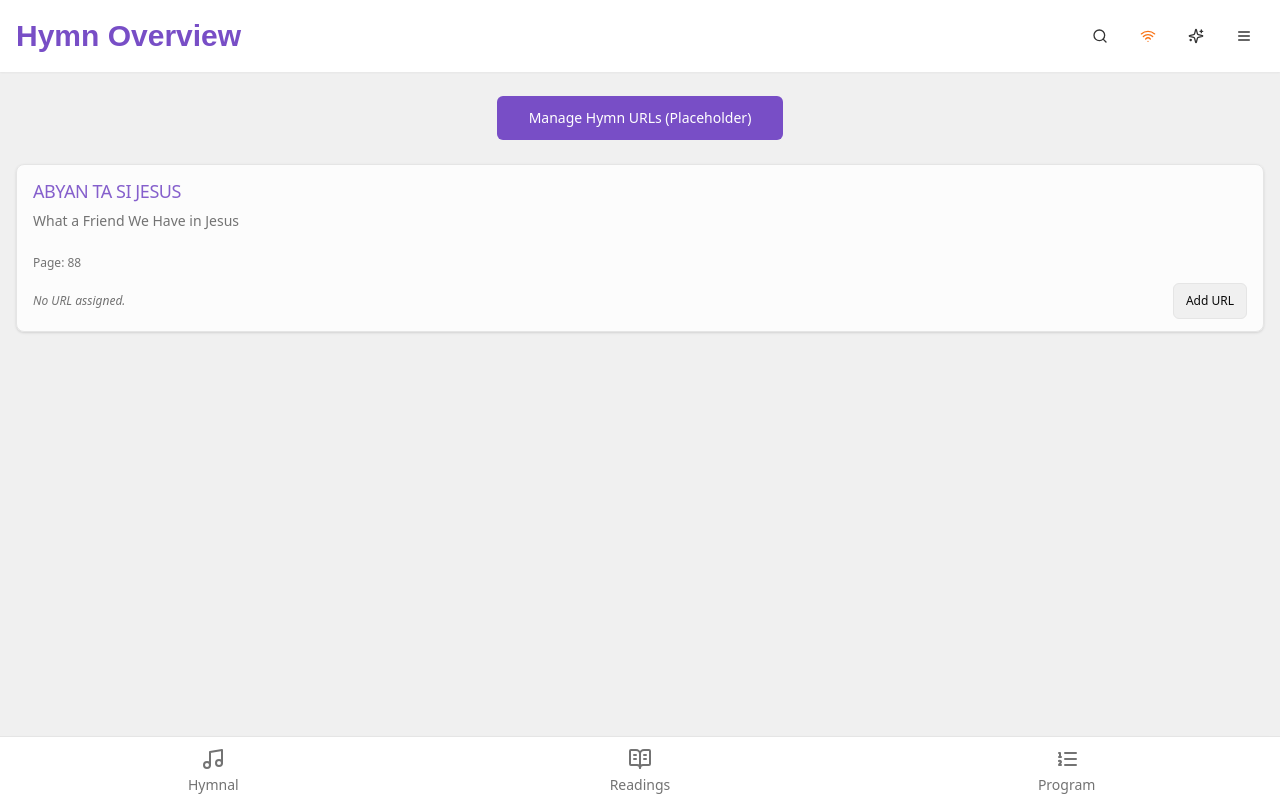
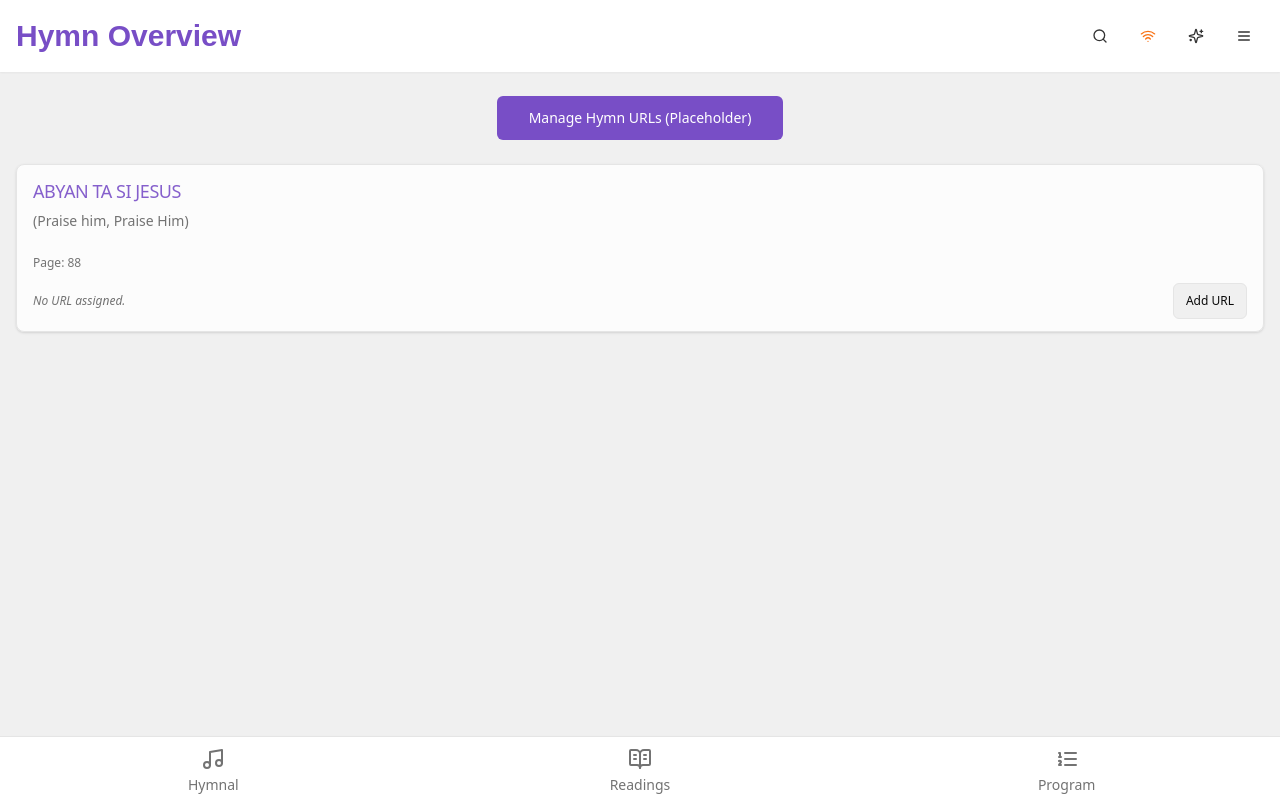
Before and after one commit to bongbongmarkios/offline-app, a Next.js app: page /blank in a window 1280 px wide. Built offline with nearby package versions, Linux system fonts and the light colour scheme; a web font is replaced by a local one; what @genkit-ai/googleai, genkit would draw is missing.

Commit message:
Initial commit

```diff
--- a/src/data/hymns.ts
+++ b/src/data/hymns.ts
@@ -4,9 +4,9 @@ import type { Hymn } from '@/types';
 // initialSampleHymns now contains a single hymn to reset the baseline data.
 export let initialSampleHymns: Hymn[] = [
   {
-    id: '10008',
-    titleEnglish: 'What a Friend We Have in Jesus',
-    lyricsEnglish: `What a friend we have in Jesus,
+    id: '10001',
+    titleEnglish: '(Praise him, Praise Him)',
+    lyricsEnglish: `(Praise him, Praise Him),
 All our sins and griefs to bear!
 What a privilege to carry
 Everything to God in prayer!
```
